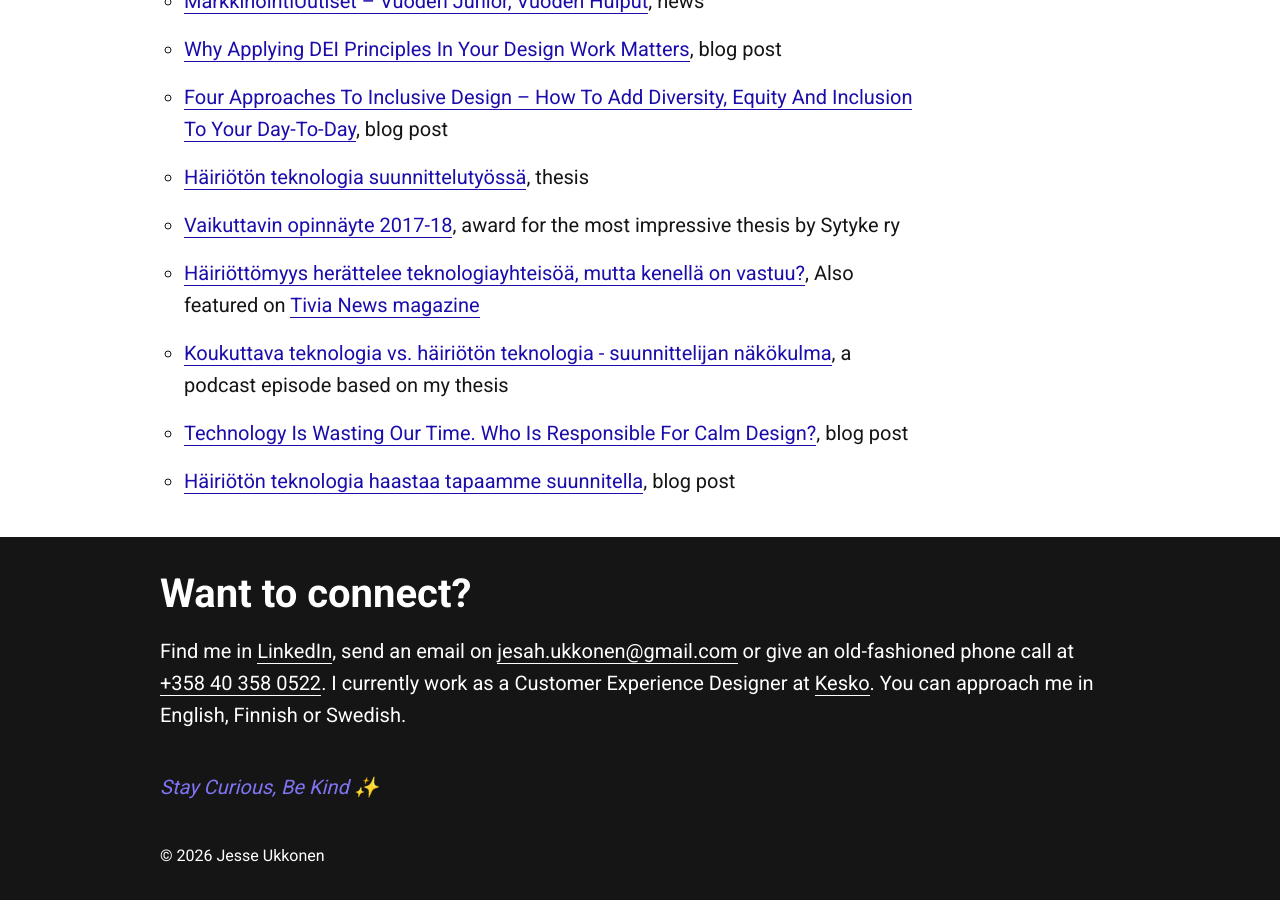
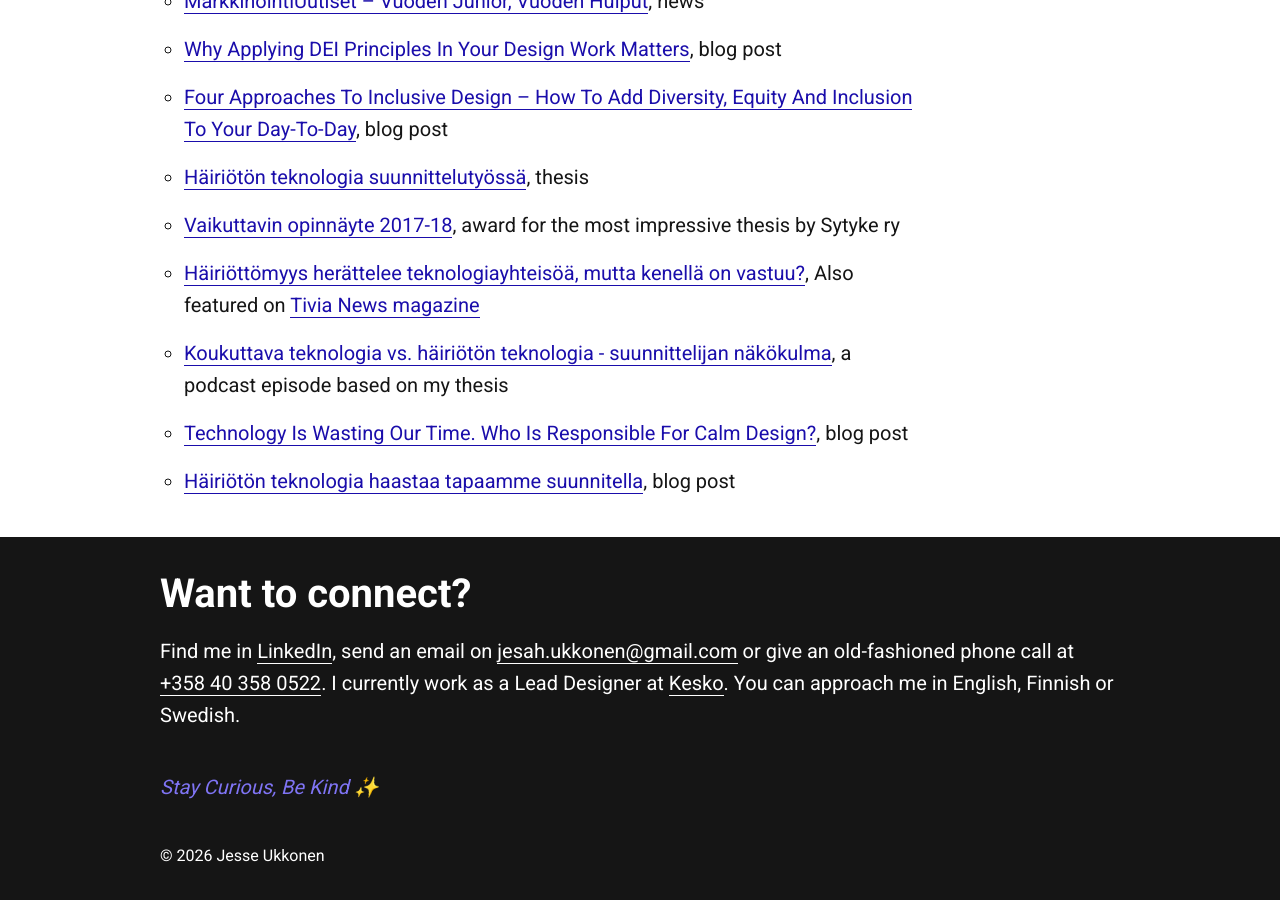
Before and after one commit to jesseu/jesseu.github.io, a Jekyll site: the page built from index.html, in a window 1280 px wide and 900 px high, scrolled down 3602 px. Built offline with Jekyll 4.4.1, drawn with Linux system fonts in a browser that asks for light colours.

Commit message:
Update footer content and job title

```diff
--- a/_layouts/default.html
+++ b/_layouts/default.html
@@ -56,7 +56,7 @@
     <footer class= "footer">
       <div class="container footer-content">
         <h2 id="connect">Want to connect?</h2>
-        <p>Find me in <a class="link-dark-bg" href="https://www.linkedin.com/in/jesseukkonen/" target="_blank">LinkedIn</a>, send an email on <a class="link-dark-bg" href="javascript:alert('JavaScript')" onclick="this.href=atob('bWFpbHRvOmplc2FoLnVra29uZW4lNDBnbWFpbC5jb20='); return true" target="_blank">jesah.ukkonen@gmail.com</a> or give an old-fashioned phone call at <a class="link-dark-bg" href="tel:+358403580522">+358 40 358 0522</a>. I currently work as a Customer Experience Designer at <a class="link-dark-bg" href="https://www.kesko.fi/" target="_blank">Kesko</a>. You can approach me in English, Finnish or Swedish.</p>
+        <p>Find me in <a class="link-dark-bg" href="https://www.linkedin.com/in/jesseukkonen/" target="_blank">LinkedIn</a>, send an email on <a class="link-dark-bg" href="javascript:alert('JavaScript')" onclick="this.href=atob('bWFpbHRvOmplc2FoLnVra29uZW4lNDBnbWFpbC5jb20='); return true" target="_blank">jesah.ukkonen@gmail.com</a> or give an old-fashioned phone call at <a class="link-dark-bg" href="tel:+358403580522">+358 40 358 0522</a>. I currently work as a Lead Designer at <a class="link-dark-bg" href="https://www.k-ruoka.fi/" target="_blank">Kesko</a>. You can approach me in English, Finnish or Swedish.</p>
         <p style="color:#7f74f4;"><em>Stay Curious, Be Kind ✨</em></p>
         <p style="margin-bottom:0; font-size:1rem;">&copy; <script type="text/javascript">document.write(new Date().getFullYear());
           </script> Jesse Ukkonen</p>
```
